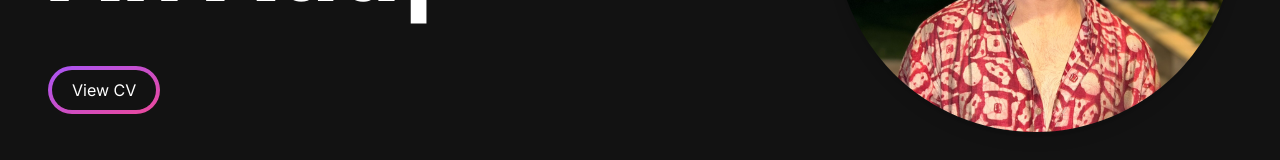
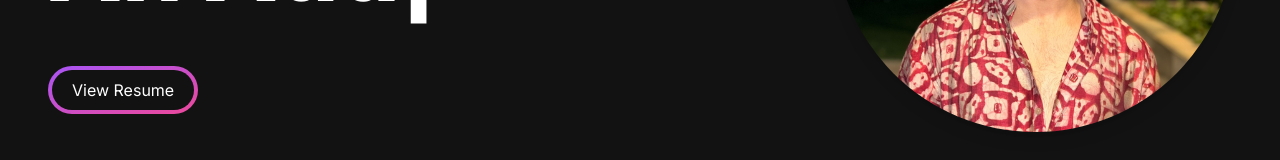
Before and after one commit to aaditey932/portfolio-website, a Next.js app in the folder portfolio-website/: page / in a window 1280 px wide. Shown: the part 444-604 px from the top of the page. Built offline with nearby package versions, Linux system fonts and the light colour scheme.

Commit message:
updated resume

```diff
--- a/portfolio-website/src/app/components/HeroSection.jsx
+++ b/portfolio-website/src/app/components/HeroSection.jsx
@@ -39,12 +39,12 @@
           </h1>
           <div>
             <Link
-              href="https://drive.google.com/file/d/1EQ9Vt9Bzii3SixGdCTNO_4Cv4iL0Eown/view?usp=share_link"
+              href="https://drive.google.com/file/d/1KaSfoOBhliNCBqA5cAWWB3H8-D3EsREX/view?usp=share_link"
               download="Aaditey_Pillai_CV.pdf"
               className="px-1 inline-block py-1 w-full sm:w-fit rounded-full bg-gradient-to-br from-primary-500 to-secondary-500 hover:bg-slate-800 text-white mt-3"
             >
               <span className="block bg-[#121212] hover:bg-slate-800 rounded-full px-5 py-2">
-                View CV
+                View Resume
               </span>
             </Link>
           </div>
```
